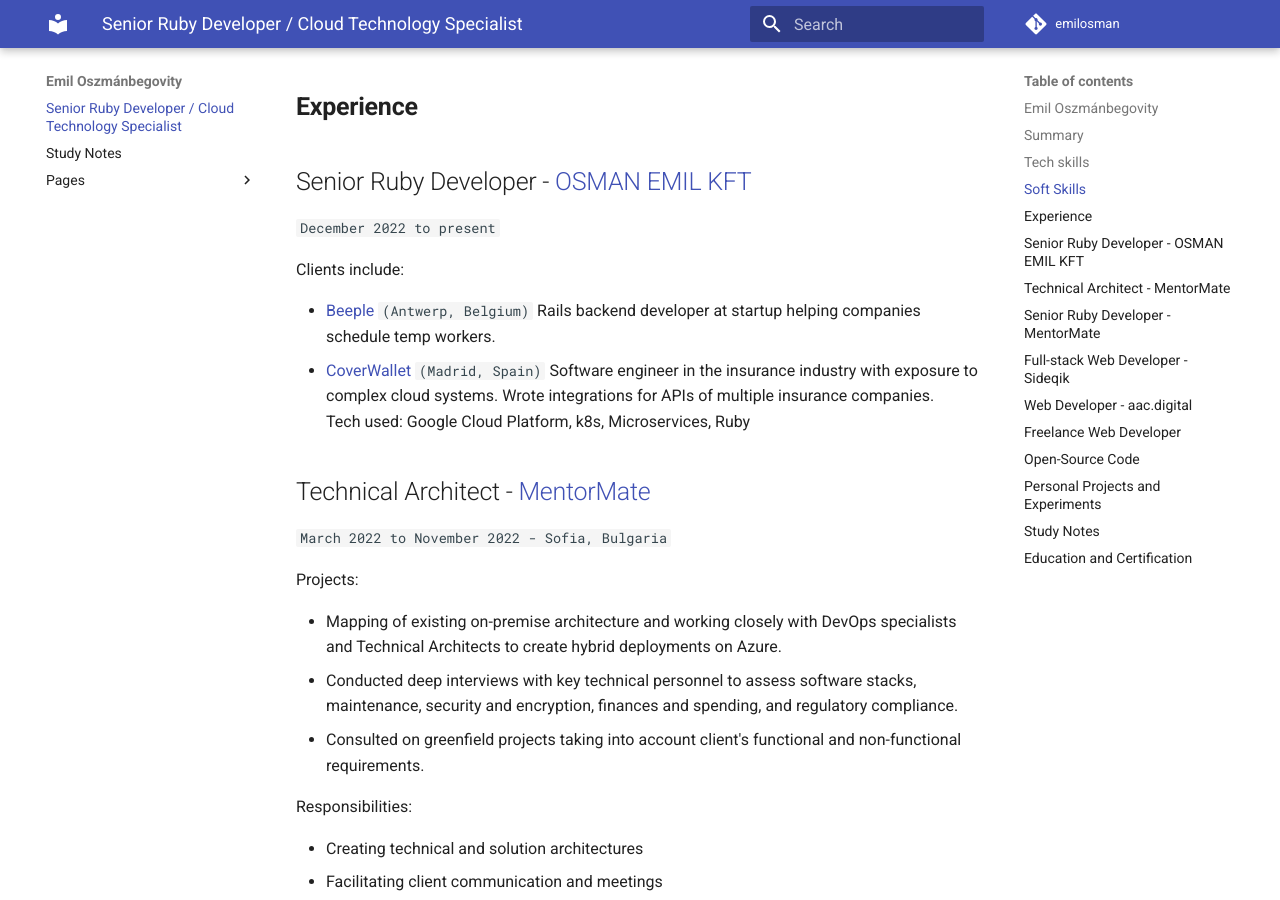
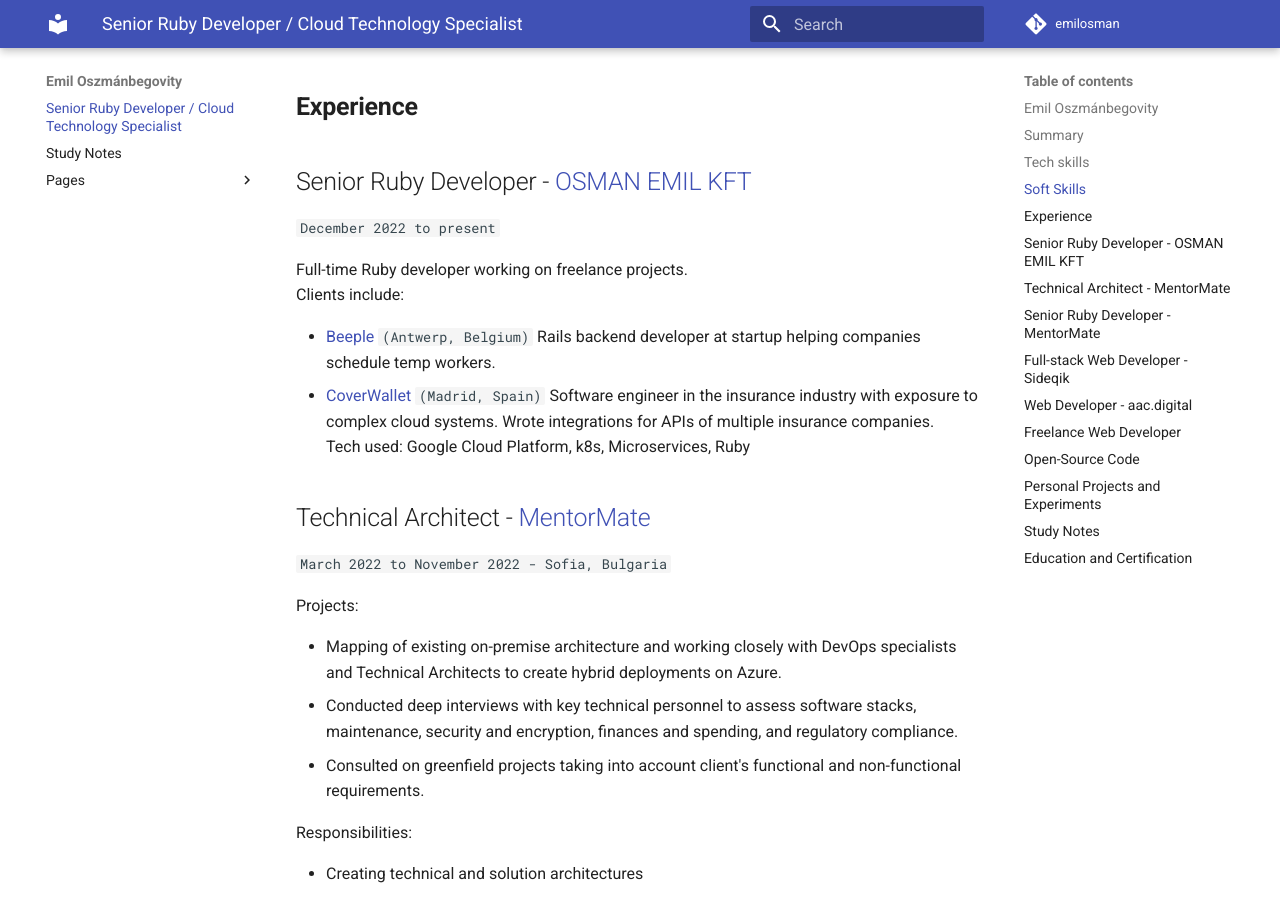
Before and after one commit to emilosman/emilosman, an MkDocs documentation site: the page built from docs/index.md, in a window 1280 px wide and 900 px high, scrolled down 1693 px. Built offline with MkDocs 1.6.1 and Material for MkDocs 9.7.7, drawn with Linux system fonts in a browser that asks for light colours.

Commit message:
add description

```diff
--- a/docs/index.md
+++ b/docs/index.md
@@ -45,6 +45,7 @@
 ## Senior Ruby Developer - [OSMAN EMIL KFT](https://emilosman.com)
 `December 2022 to present`
 
+Full-time Ruby developer working on freelance projects.
 Clients include:
 
 - [Beeple](https://www.beeple.eu/) `(Antwerp, Belgium)`
```
